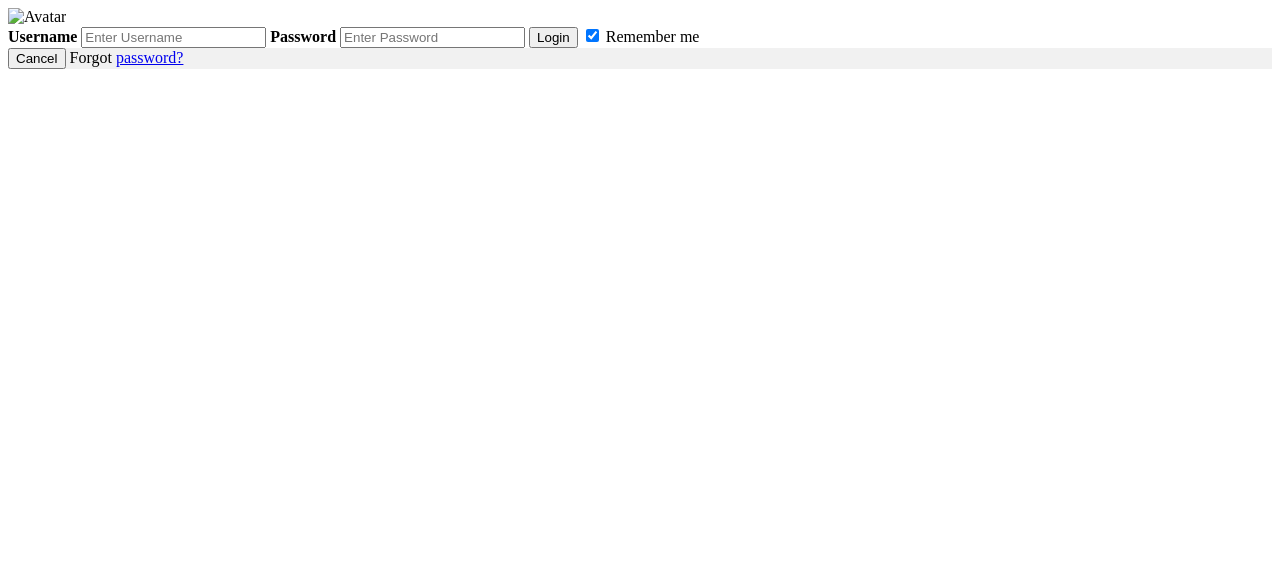
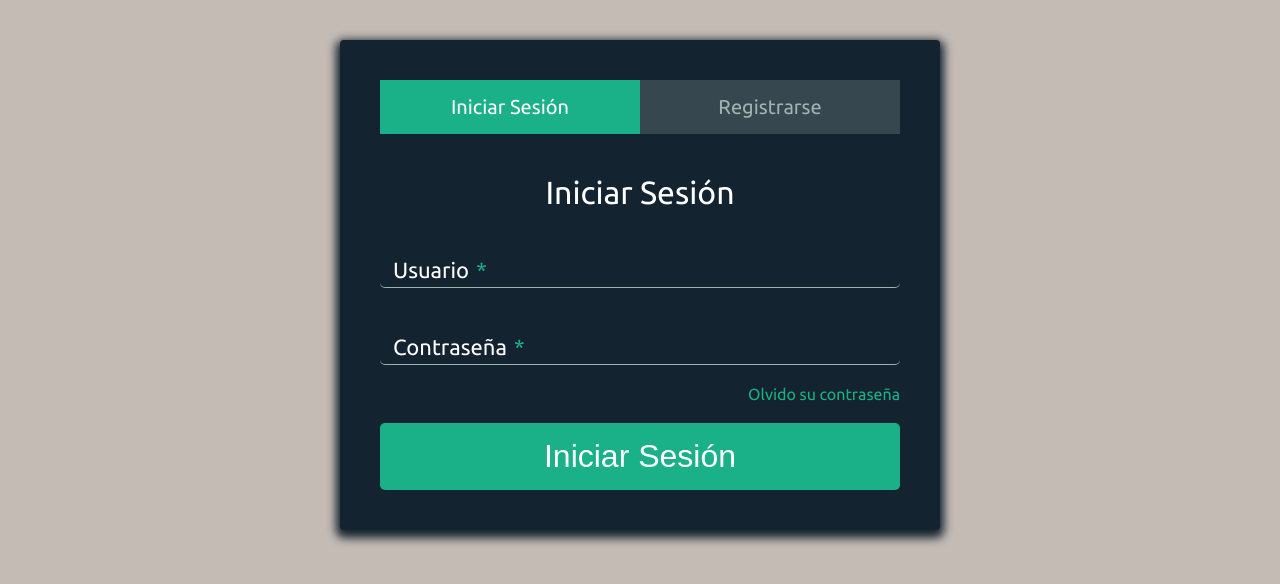
Before and after one commit to JeffersRojas/Web-V1.2, a plain HTML site: page index.html in a window 1280 px wide. Drawn offline with nearby package versions, Linux system fonts and the light colour scheme.

Commit message:
Actualizacion Login

```diff
--- a/index.html
+++ b/index.html
@@ -1,23 +1,104 @@
-<form action="action_page.php" method="post">
-    <div class="imgcontainer">
-      <img src="img_avatar2.png" alt="Avatar" class="avatar">
+<!DOCTYPE html>
+<html lang="en">
+<head>
+    <meta charset="UTF-8">
+    <meta name="viewport" content="width=device-width, user-scalable=no, initial-scale=1.0, maximum-scale=1.0, minimum-scale=1.0">
+
+    <!-- Google Fonts -->
+    <link href="https://fonts.googleapis.com/css?family=Raleway|Ubuntu" rel="stylesheet">
+
+    <!-- Estilos -->
+    <link rel="stylesheet" href="styles.css">
+
+    <title>Formulario Login y Registro de Usuarios</title>
+</head>
+<body>
+
+   <!-- Formularios -->
+    <div class="contenedor-formularios">
+        <!-- Links de los formularios -->
+        <ul class="contenedor-tabs">
+            <li class="tab tab-segunda active"><a href="#iniciar-sesion">Iniciar Sesión</a></li>
+            <li class="tab tab-primera"><a href="#registrarse">Registrarse</a></li>
+        </ul>
+
+        <!-- Contenido de los Formularios -->
+        <div class="contenido-tab">
+            <!-- Iniciar Sesion -->
+            <div id="iniciar-sesion">
+                <h1>Iniciar Sesión</h1>
+                <form action="#" method="post">
+                    <div class="contenedor-input">
+                        <label>
+                            Usuario <span class="req">*</span>
+                        </label>
+                        <input type="text" required>
+                    </div>
+
+                    <div class="contenedor-input">
+                        <label>
+                            Contraseña <span class="req">*</span>
+                        </label>
+                        <input type="password" required>
+                    </div>
+                    <p class="forgot"><a href="#">Olvido su contraseña</a></p>
+                    <input type="submit" class="button button-block" value="Iniciar Sesión">
+                </form>
+            </div>
+
+            <!-- Registrarse -->
+            <div id="registrarse">
+                <h1>Registrarse</h1>
+                <form action="#" method="post">
+                    <div class="fila-arriba">
+                        <div class="contenedor-input">
+                            <label>
+                                Nombre <span class="req">*</span>
+                            </label>
+                            <input type="text" required >
+                        </div>
+
+                        <div class="contenedor-input">
+                            <label>
+                                Apellido <span class="req">*</span>
+                            </label>
+                            <input type="text" required>
+                        </div>
+                    </div>
+                    <div class="contenedor-input">
+                        <label>
+                            Usuario <span class="req">*</span>
+                        </label>
+                        <input type="text" required>
+                    </div>
+                    <div class="contenedor-input">
+                            <label>
+                                Email <span class="req">*</span>
+                            </label>
+                        <input type="email" required>
+                    </div>
+                    <div class="contenedor-input">
+                        <label>
+                            Contraseña <span class="req">*</span>
+                        </label>
+                        <input type="password" required>
+                    </div>
+
+                    <div class="contenedor-input">
+                        <label>
+                            Repetir Contraseña <span class="req">*</span>
+                        </label>
+                        <input type="password" required>
+                    </div>
+
+                    <input type="submit" class="button button-block" value="Registrarse">
+                </form>
+            </div>
+        </div>
     </div>
 
-    <div class="container">
-      <label for="uname"><b>Username</b></label>
-      <input type="text" placeholder="Enter Username" name="uname" required>
+   <script src="js/jquery.js"></script>
+   <script src="js/main.js"></script>
 
-      <label for="psw"><b>Password</b></label>
-      <input type="password" placeholder="Enter Password" name="psw" required>
-
-      <button type="submit">Login</button>
-      <label>
-        <input type="checkbox" checked="checked" name="remember"> Remember me
-      </label>
-    </div>
-
-    <div class="container" style="background-color:#f1f1f1">
-      <button type="button" class="cancelbtn">Cancel</button>
-      <span class="psw">Forgot <a href="#">password?</a></span>
-    </div>
-  </form>
+</body>
+</html>
--- a/styles.css
+++ b/styles.css
@@ -1,71 +1,204 @@
-/* Bordered form */
-form {
-    border: 3px solid #f1f1f1;
+
+* {
+    padding: 0;
+    margin: 0;
 }
 
-  /* Full-width inputs */
-  input[type=text], input[type=password] {
-    width: 100%;
-    padding: 12px 20px;
-    margin: 8px 0;
-    display: inline-block;
-    border: 1px solid #ccc;
+*, *:before, *:after {
     box-sizing: border-box;
 }
 
-  /* Set a style for all buttons */
-  button {
-    background-color: #04AA6D;
-    color: white;
-    padding: 14px 20px;
-    margin: 8px 0;
-    border: none;
+body {
+    background: #c4bbb5;
+    font-family: "Ubuntu", helvetica;
+}
+
+a {
+    text-decoration: none;
+    color: #1ab188;
+    transition: .5s ease;
+
+    &:hover {
+        color: darken(#1ab188,5%);
+    }
+}
+
+.contenedor-formularios {
+    background: #13232f;
+    padding: 40px;
+    max-width: 600px;
+    margin: 40px auto;
+    border-radius: 4px;
+    box-shadow: 0 4px 10px 4px #13232f;
+}
+
+.contenedor-tabs {
+    list-style: none;
+    padding: 0;
+    margin: 0 0 40px 0;
+
+    &:after {
+        content: "";
+        display: table;
+        clear: both;
+    }
+
+    li a {
+        display: block;
+        text-decoration: none;
+        padding: 15px;
+        background: rgba(160, 179, 176, 0.25);
+        color: #a0b3b0;
+        font-size: 20px;
+        float: left;
+        width: 50%;
+        text-align: center;
         cursor: pointer;
+        transition: .5s ease;
+
+        &:hover {
+            background: #179b77;
+            color: #fff;
+        }
+    }
+
+    .active a {
+        background: #1ab188;
+        color: #fff;
+    }
+}
+
+.contenido-tab > div:last-child {
+    display: none;
+}
+
+
+h1 {
+    text-align: center;
+    color: #fff;
+    font-weight: 300;
+    margin: 0 0 40px;
+}
+
+label {
+    position: absolute;
+    transform: translateY(6px);
+    left: 13px;
+    color: #fff;
+    transition: all 0.25s ease;
+    backface-visibility: hidden;
+    pointer-events: none;
+    font-size: 22px;
+
+    .req {
+        margin: 2px;
+        color: #1ab188;
+    }
+}
+
+label.active {
+    transform: translateY(50px);
+    left: 2px;
+    font-size: 14px;
+
+    .req {
+        opacity: 0;
+    }
+}
+
+label.highlight {
+    color: #fff;
+}
+
+input {
+    font-size: 22px;
+    display: block;
+    width: 100%;
+    height: 100%;
+    padding: 5px 10px;
+    background: none;
+    background-image: none;
+    border: 1px solid #a0b3b0;
+    border-top: none;
+    border-left: none;
+    border-right: none;
+    color: #fff;
+    border-radius: 0;
+    transition: all 0.5s ease;
+    border-radius: 5px;
+    &:focus {
+        outline: none;
+        border-color: #1ab188;
+    }
+}
+
+.contenedor-input {
+    position: relative;
+    margin-bottom: 40px;
+}
+
+.fila-arriba {
+    &:after {
+        content: "";
+        display: table;
+        clear: both;
+    }
+
+    div {
+        float: left;
+        width: 48%;
+        margin-right: 4%;
+
+        &:last-child {
+            margin: 0;
+        }
+    }
+}
+
+.button {
+    border: 0;
+    outline: none;
+    border-radius: 5px;
+    cursor: pointer;
+    padding: 15px 0;
+    font-size: 2rem;
+    background: #1ab188;
+    color: #fff;
+    transition: all .5s ease;
+    appearance: none;
+
+    &:hover, &:focus {
+        background: #1c8a6c;
+    }
+}
+
+.button-block {
+    display: block;
     width: 100%;
 }
 
-  /* Add a hover effect for buttons */
-  button:hover {
-    opacity: 0.8;
+.forgot {
+    margin-top: -20px;
+    text-align: right;
+    margin-bottom: 20px;
 }
 
-  /* Extra style for the cancel button (red) */
-  .cancelbtn {
-    width: auto;
-    padding: 10px 18px;
-    background-color: #f44336;
+@media screen and (max-width: 500px) {
+    .fila-arriba {
+        div {
+            width: 100%;
+
+            &:last-child {
+                margin-bottom: 40px;
+            }
+        }
+    }
 }
 
-  /* Center the avatar image inside this container */
-  .imgcontainer {
-    text-align: center;
-    margin: 24px 0 12px 0;
-  }
-
-  /* Avatar image */
-  img.avatar {
-    width: 40%;
-    border-radius: 50%;
-  }
-
-  /* Add padding to containers */
-  .container {
-    padding: 16px;
-  }
-
-  /* The "Forgot password" text */
-  span.psw {
-    float: right;
-    padding-top: 16px;
-  }
-
-  /* Change styles for span and cancel button on extra small screens */
-  @media screen and (max-width: 300px) {
-    span.psw {
-      display: block;
-      float: none;
-    }
-    .cancelbtn {
+@media screen and (max-width: 400px) {
+    .contenedor-tabs {
+        li a {
             width: 100%;
         }
     }
+}
```
Lines whose indentation alone changed are shown as unchanged.
